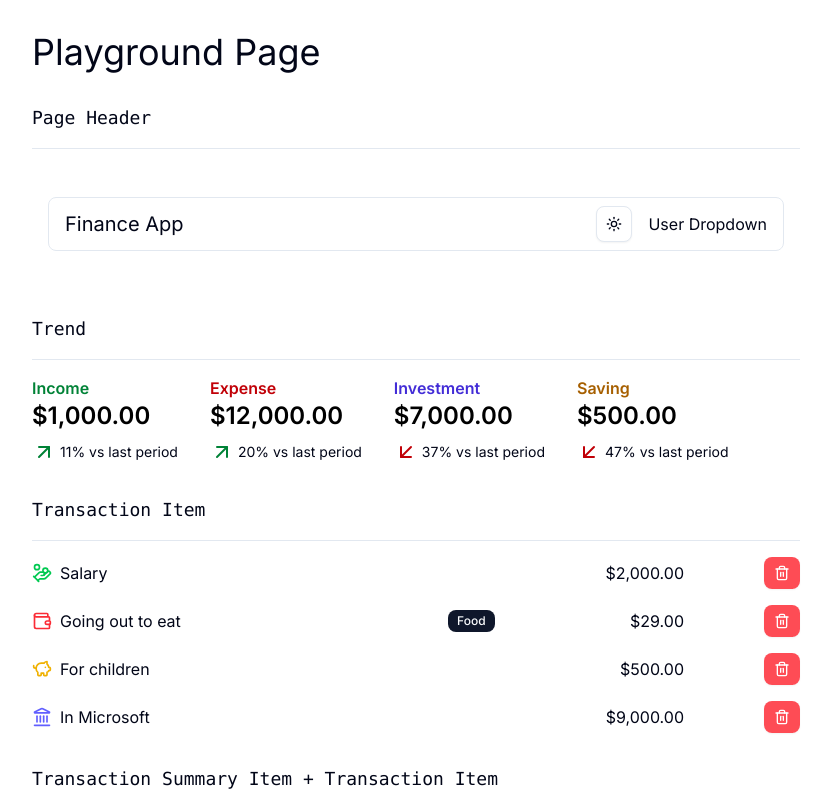
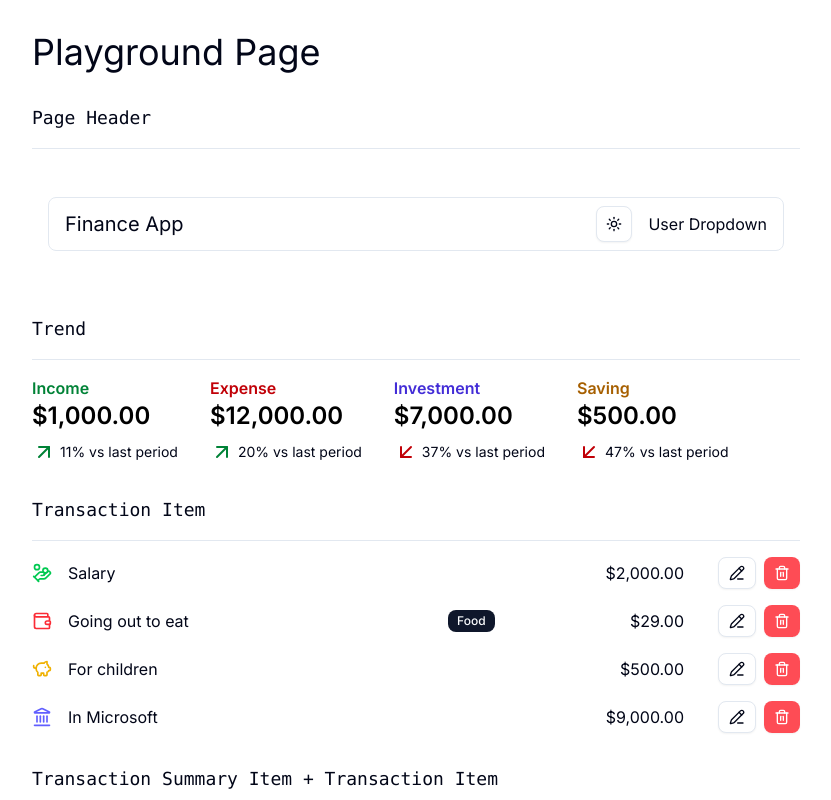
Before and after one commit to rohxn-rai/finance-app-nextjs, a Next.js app: page /playground in a window 1280 px wide. Shown: the top 800 px of the page, without its empty margins (224-1055 px from the left). Built offline with nearby package versions, Linux system fonts and the light colour scheme.

Commit message:
added edit button to transacition item

```diff
--- a/components/transaction/transaction-item.tsx
+++ b/components/transaction/transaction-item.tsx
@@ -1,8 +1,17 @@
+import Link from "next/link";
+import { Button } from "@/components/ui/button";
+import { Badge } from "@/components/ui/badge";
+import TransactionItemActionButton from "@/components/transaction/transaction-item-action-button";
+
 import { CategoryOfTransaction, TypeOfTransaction } from "@/types/transaction";
 import useFormatCurrency from "@/hooks/use-format-currency";
-import { HandCoins, Landmark, PiggyBank, Wallet } from "lucide-react";
-import { Badge } from "@/components/ui/badge";
-import TransactionItemActionButton from "@/components/transaction/transaction-item-action-button";
+import {
+  HandCoins,
+  Landmark,
+  PencilLine,
+  PiggyBank,
+  Wallet,
+} from "lucide-react";
 
 const TransactionItem = ({
   id,
@@ -45,7 +54,7 @@ const TransactionItem = ({
 
   return (
     <li className="w-full flex flex-row gap-4 items-center">
-      <div className="flex items-center grow">
+      <div className="flex flex-row gap-2 items-center grow">
         <IconComponent
           size={20}
           className={`${colors} mr-2 min-h-5 min-w-5 hidden md:flex`}
@@ -60,7 +69,14 @@ const TransactionItem = ({
       <div className="min-w-[70px] text-right">{formattedAmount}</div>
 
       <div className="min-w-[100px] flex justify-end">
-        <TransactionItemActionButton id={id} onRemove={onRemove(id)} />
+        <div className="flex flex-row gap-2 items-center">
+          <Link href={`/dashboard/transaction/${id}/edit`}>
+            <Button variant="outline" size="sm">
+              <PencilLine />
+            </Button>
+          </Link>
+          <TransactionItemActionButton id={id} onRemove={onRemove(id)} />
+        </div>
       </div>
     </li>
   );
```
